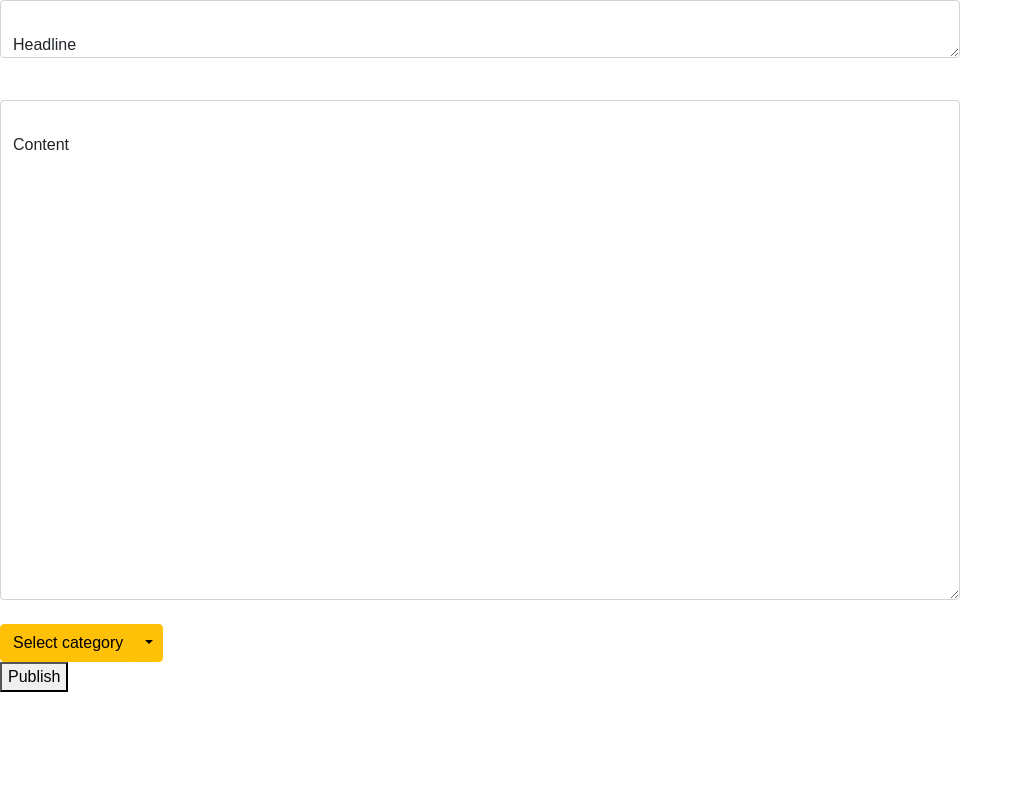
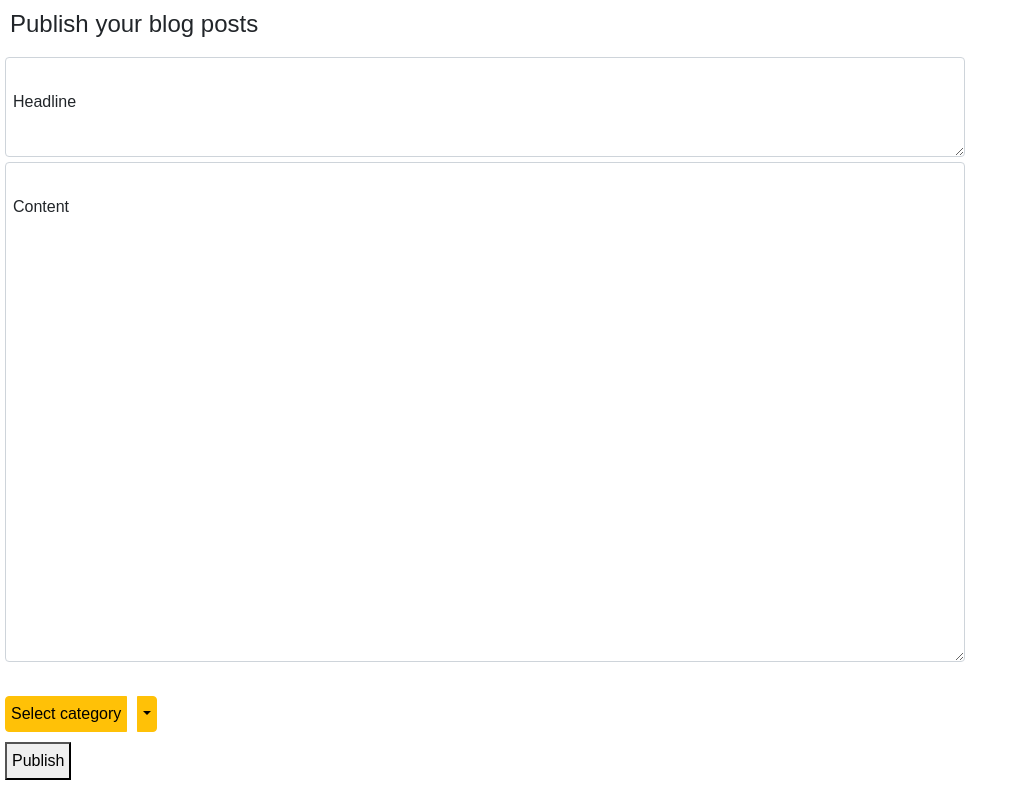
Before and after one commit to CarstenHennig/dci-final-project-e-learning-platform, a React (Create React App) app in the folder frontend/: page / in a window 1280 px wide. Shown: the whole page, without its empty margins (0-1028 px from the left). Built offline with nearby package versions, Linux system fonts and the light colour scheme; no server answers; a web font is replaced by a local one.

Commit message:
Searching for new submit

```diff
--- a/frontend/src/components/Article.css
+++ b/frontend/src/components/Article.css
@@ -6,3 +6,8 @@
 .write-article-content {
   width: 75%;
 }
+
+.headline {
+  padding: 5px;
+  margin: 5px;
+}
--- a/frontend/src/components/Article.jsx
+++ b/frontend/src/components/Article.jsx
@@ -20,6 +20,10 @@ export default function WriteArticle() {
 
   return (
     <div>
+      <div className="headline">
+        <h4>Publish your blog posts</h4>
+      </div>
+
       <form onChange={HandleChange}>
         <>
           {/* Inserting blog headline */}
@@ -28,7 +32,11 @@ export default function WriteArticle() {
             label="Headline"
             className="write-article-headline"
           >
-            <Form.Control as="textarea" placeholder="Write your headline" />
+            <Form.Control
+              as="textarea"
+              placeholder="Write your headline"
+              style={{ height: "100px", margin: "5px", padding: "5px" }}
+            />
           </FloatingLabel>
 
           {/* Inserting blog text */}
@@ -40,7 +48,7 @@ export default function WriteArticle() {
             <Form.Control
               as="textarea"
               placeholder="Write your content"
-              style={{ height: "500px" }}
+              style={{ height: "500px", margin: "5px", padding: "5px" }}
             />
           </FloatingLabel>
         </>
@@ -49,19 +57,39 @@ export default function WriteArticle() {
 
         {/* Selecting blog category */}
         <Dropdown as={ButtonGroup}>
-          <Button variant="warning">Select category</Button>
-          <Dropdown.Toggle split variant="warning" id="dropdown-split-basic" />
+          <Button variant="warning" style={{ margin: "5px", padding: "5px" }}>
+            Select category
+          </Button>
+          <Dropdown.Toggle
+            split
+            variant="warning"
+            id="dropdown-split-basic"
+            style={{ margin: "5px", padding: "5px" }}
+          />
           <Dropdown.Menu>
-            <Dropdown.Item href="#/action-1">Offers</Dropdown.Item>
-            <Dropdown.Item href="#/action-2">Searches</Dropdown.Item>
-            <Dropdown.Item href="#/action-3">Misc</Dropdown.Item>
+            <Dropdown.Item href="#/action-1" className="blog-category-offers">
+              Offers
+            </Dropdown.Item>
+            <Dropdown.Item href="#/action-2" className="blog-category-search">
+              Search
+            </Dropdown.Item>
+            <Dropdown.Item href="#/action-3" className="blog-category-misc">
+              Misc
+            </Dropdown.Item>
+            <Dropdown.Item href="#/action-4" className="blog-category-no">
+              Uncategorized
+            </Dropdown.Item>
           </Dropdown.Menu>
         </Dropdown>
 
         <br />
 
         {/* Button to publish */}
-        <button type="submit" onChange={HandleChange}>
+        <button
+          type="submit"
+          onChange={HandleChange}
+          style={{ margin: "5px", padding: "5px" }}
+        >
           Publish
         </button>
       </form>
```
